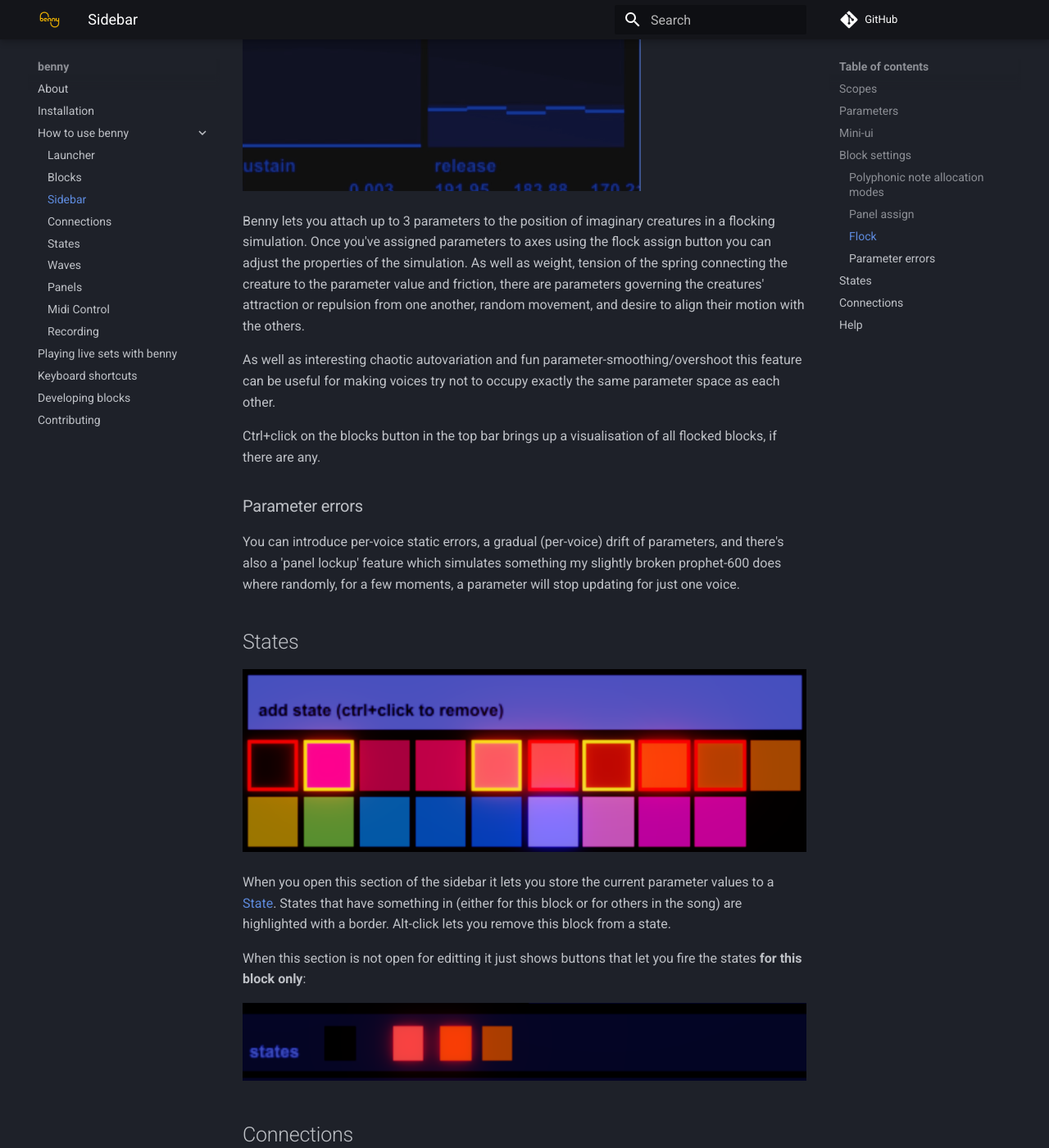
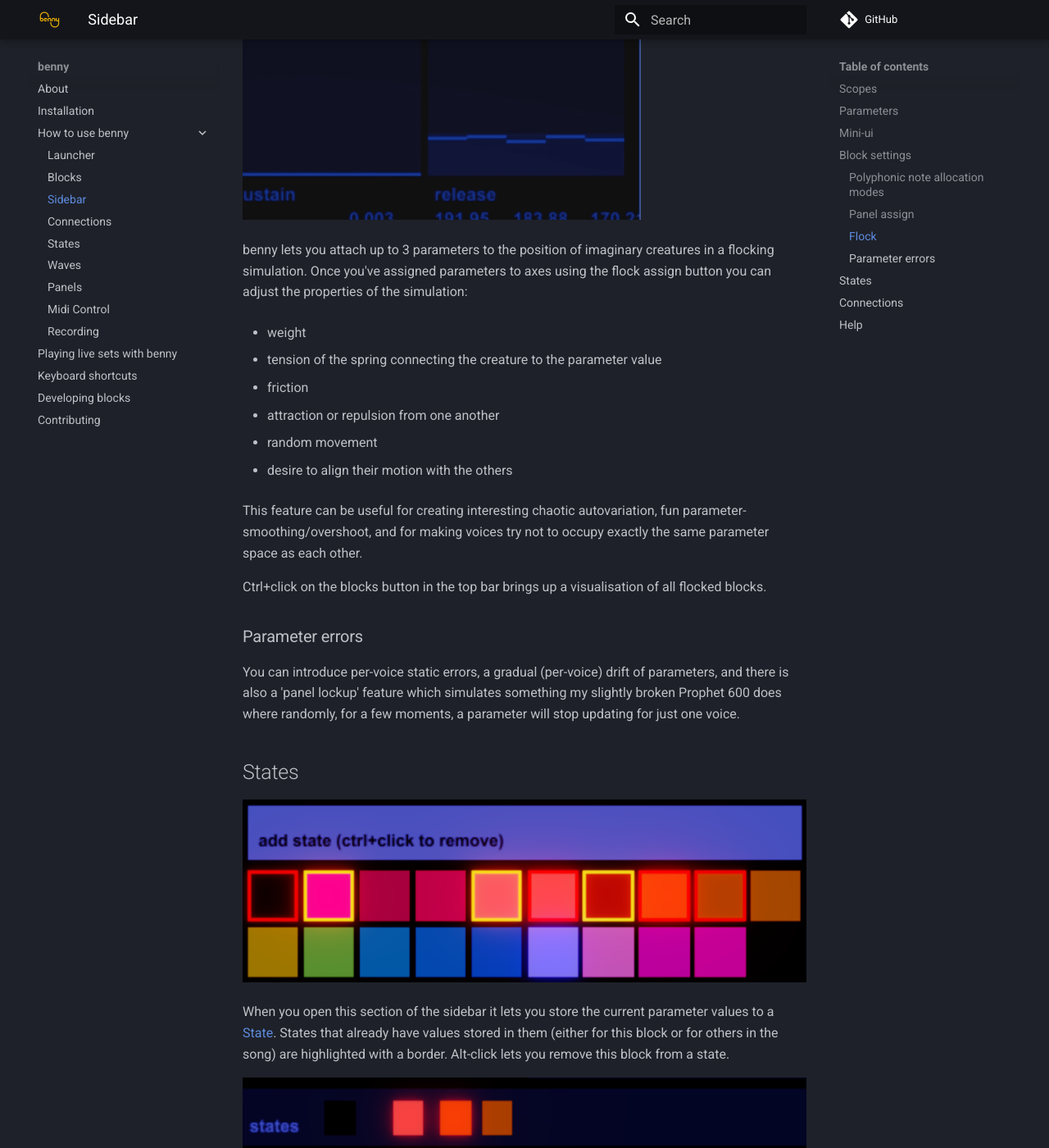
Before and after one commit to playbenny/benny_manual, an MkDocs documentation site: the page built from docs/sidebar.md, in a window 1280 px wide and 1400 px high, scrolled down 7654 px. Shown: the whole window at 82% size. Built offline with MkDocs 1.6.1 and Material for MkDocs 9.7.7, drawn with Linux system fonts in a browser that asks for light colours; comment, search, counter and statistics services are not loaded; some of the changed text lies outside the part shown.

Commit message:
capitalisation

```diff
--- a/docs/sidebar.md
+++ b/docs/sidebar.md
@@ -46,7 +46,7 @@
 
 ![example mini-ui view in the sidebar](assets/screenshots/sidebar_miniui.png)
 
-Here's an example of a block with a mini-ui showing what it's doing. Some of these allow mouse interaction. Often they'll have an 'edit' button beneath that brings up a full-featured version of the editor on the rest of the screen.
+Here's an example of a block with a mini-ui showing what it is doing. Some of these allow mouse interaction. Often they'll have an 'edit' button at the bottom which brings up a full-featured version of the editor on the rest of the screen.
 
 ## Block settings
 
@@ -92,26 +92,38 @@
 
 ![flock visualisation](assets/screenshots/flock_crop_1.gif)![flock visualisation](assets/screenshots/flock_crop_2.gif)
 
+benny lets you attach up to 3 parameters to the position of imaginary creatures in a flocking simulation. Once you've assigned parameters to axes using the flock assign button you can adjust the properties of the simulation:
 
-Benny lets you attach up to 3 parameters to the position of imaginary creatures in a flocking simulation. Once you've assigned parameters to axes using the flock assign button you can adjust the properties of the simulation. As well as weight, tension of the spring connecting the creature to the parameter value and friction, there are parameters governing the creatures' attraction or repulsion from one another, random movement, and desire to align their motion with the others.
+- weight
 
-As well as interesting chaotic autovariation and fun parameter-smoothing/overshoot this feature can be useful for making voices try not to occupy exactly the same parameter space as each other.
+- tension of the spring connecting the creature to the parameter value
 
-Ctrl+click on the blocks button in the top bar brings up a visualisation of all flocked blocks, if there are any.
+- friction
+
+- attraction or repulsion from one another
+
+- random movement
+
+- desire to align their motion with the others
+
+This feature can be useful for creating interesting chaotic autovariation, fun parameter-smoothing/overshoot, and for making voices try not to occupy exactly the same parameter space as each other.
+
+Ctrl+click on the blocks button in the top bar brings up a visualisation of all flocked blocks.
 
 ### Parameter errors
 
-You can introduce per-voice static errors, a gradual (per-voice) drift of parameters, and there's also a 'panel lockup' feature which simulates something my slightly broken prophet-600 does where randomly, for a few moments, a parameter will stop updating for just one voice.
+You can introduce per-voice static errors, a gradual (per-voice) drift of parameters, and there is also a 'panel lockup' feature which simulates something my slightly broken Prophet 600 does where randomly, for a few moments, a parameter will stop updating for just one voice.
 
 ## States
 
 ![unfolded states view](assets/screenshots/sidebar_states_edit.png)
 
-When you open this section of the sidebar it lets you store the current parameter values to a [State](states.md). States that have something in (either for this block or for others in the song) are highlighted with a border. Alt-click lets you remove this block from a state.
-
-When this section is not open for editting it just shows buttons that let you fire the states **for this block only**:
+When you open this section of the sidebar it lets you store the current parameter values to a [State](states.md). States that already have values stored in them (either for this block or for others in the song) are highlighted with a border. Alt-click lets you remove this block from a state.
 
 ![folded states section](assets/screenshots/sidebar_states_folded.png)
+
+When this section is not open for editting it just shows buttons that let you fire the states **for this block only**.
+
 
 ## Connections
 
@@ -121,4 +133,4 @@
 
 ## Help
 
-This shows the help text for the block (also visible when you hover over the block in the new block menu)
+This shows the help text for the block (also visible when you hover over the block in the new block menu).
```
Also changed, not shown: other parts of docs/sidebar.md (+9 -9 lines), README.md (+1 -1 lines), docs/blocks.md (+1 -1 lines), docs/controllers.md (+1 -1 lines), docs/index.md (+1 -1 lines), docs/installation.md (+2 -2 lines), docs/live_sets.md (+4 -4 lines).
